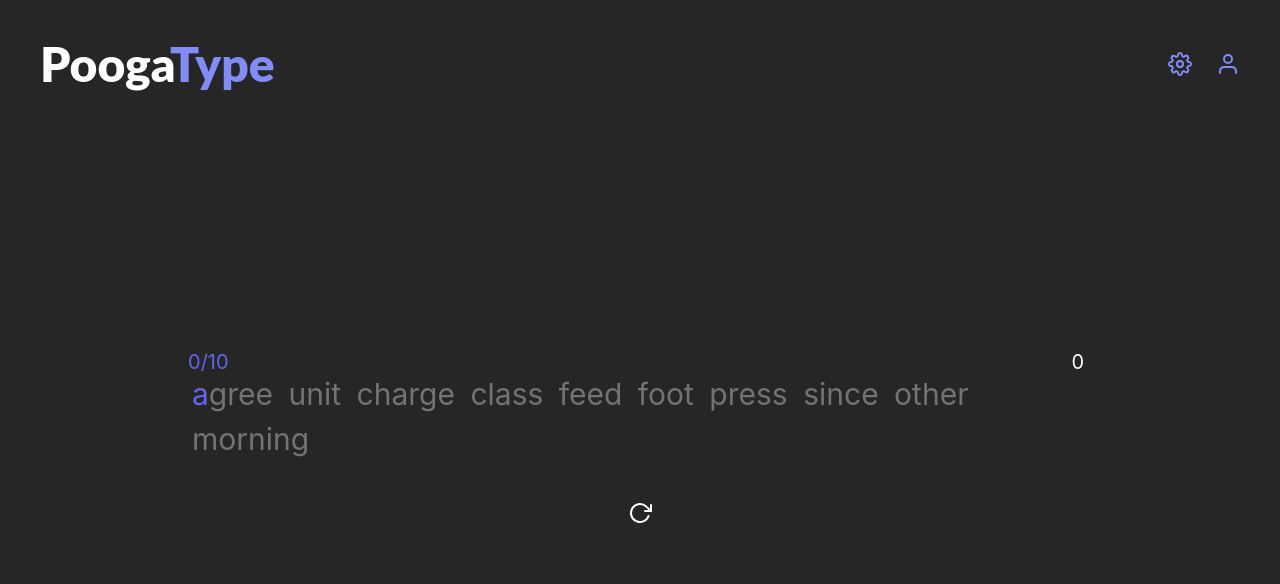
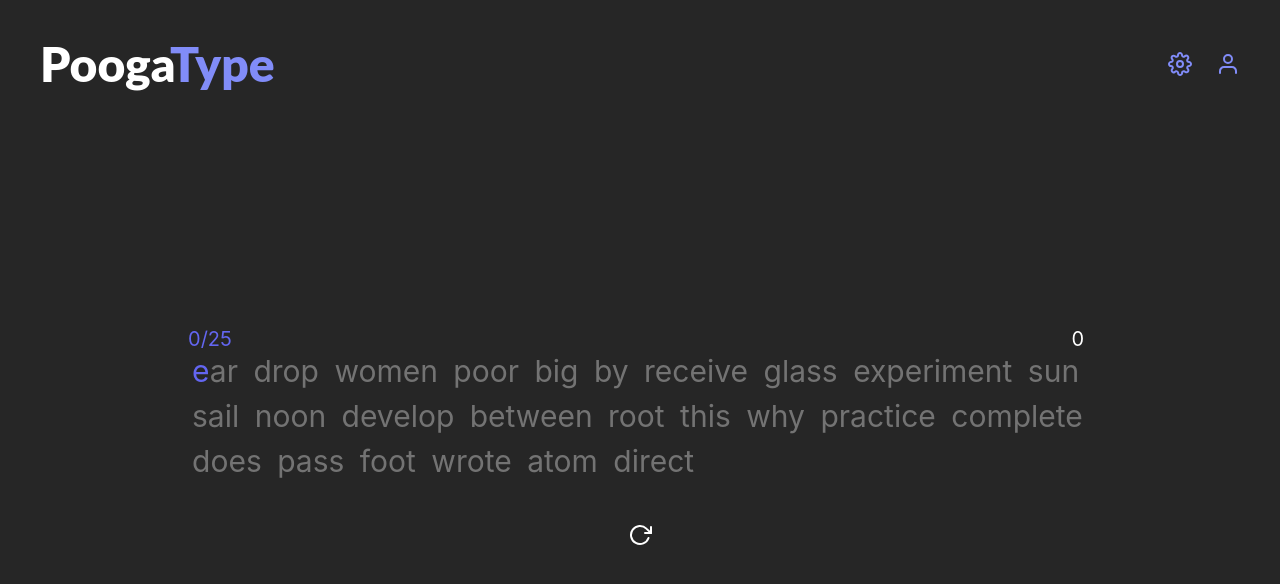
Before and after one commit to m-shao/poogatype, a React (Create React App) app: page / in a window 1280 px wide. Shown: the top 584 px of the page. Built offline with nearby package versions, Linux system fonts and the light colour scheme; no server answers.

Commit message:
idk what i changed

```diff
--- a/src/App.js
+++ b/src/App.js
@@ -26,7 +26,7 @@ function App() {
           <Auth/>
           <FirebaseSample/>
         </div> */}
-        <TypingApp textLength={10}/>
+        <TypingApp textLength={25}/>
       </div>
     </div>
   );
--- a/tailwind.config.js
+++ b/tailwind.config.js
@@ -4,7 +4,7 @@ module.exports = {
     "./src/**/*.{js,jsx,ts,tsx}",
   ],
   theme: {
-    extend: {},
+    extend: {}
   },
   plugins: [],
 }
```
Also changed, not shown: src/components/Keyboard.jsx (line endings or trailing spaces).
